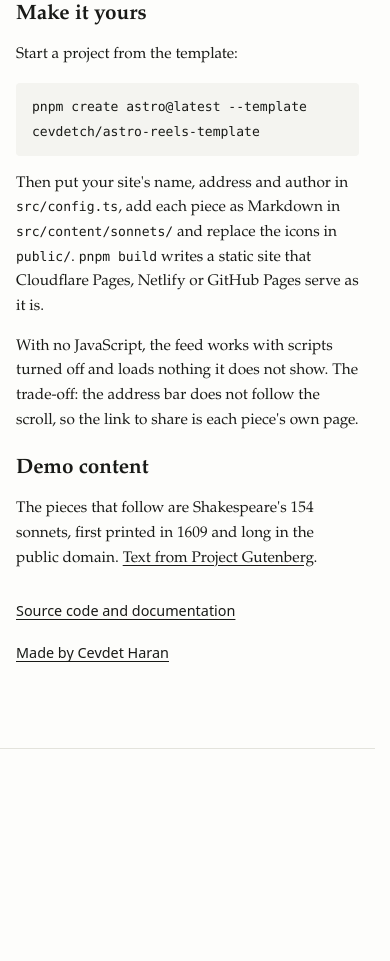
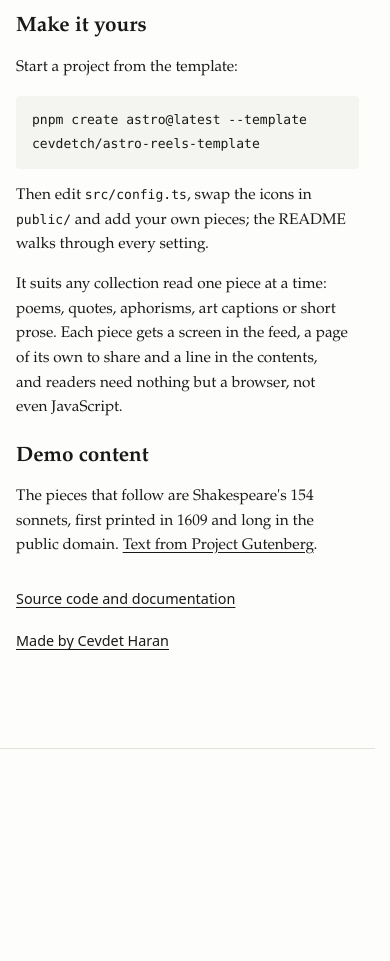
Before and after one commit to cevdetch/astro-reels-template, an Astro site: page / in a window 390 px wide. Shown: the part 940-1901 px from the top of the page. Built offline with nearby package versions, Linux system fonts and the light colour scheme; Astro itself is replaced by a stand-in of ours.

Commit message:
feat: rewrite the second welcome card around what the template is for
Make it yours now gives the command, one line on what to edit and where the README takes over, and who the template suits, instead of file paths and the address-bar trade-off (which the README states). Same length, so the indexed home page keeps its words; the card is 40px shorter on small phones.

```diff
--- a/src/components/Intro.astro
+++ b/src/components/Intro.astro
@@ -25,8 +25,8 @@ const { name, intro, credit, author, repository } = siteConfig;
     <h2 id="use-title">Make it yours</h2>
     <p>Start a project from the template:</p>
     <pre><code>pnpm create astro@latest --template <span class="nowrap">cevdetch/astro-reels-template</span></code></pre>
-    <p>Then put your site's name, address and author in <code>src/config.ts</code>, add each piece as Markdown in <code>src/content/sonnets/</code> and replace the icons in <code>public/</code>. <code>pnpm build</code> writes a static site that Cloudflare Pages, Netlify or GitHub Pages serve as it is.</p>
-    <p>With no JavaScript, the feed works with scripts turned off and loads nothing it does not show. The trade-off: the address bar does not follow the scroll, so the link to share is each piece's own page.</p>
+    <p>Then edit <code>src/config.ts</code>, swap the icons in <code>public/</code> and add your own pieces; the README walks through every setting.</p>
+    <p>It suits any collection read one piece at a time: poems, quotes, aphorisms, art captions or short prose. Each piece gets a screen in the feed, a page of its own to share and a line in the contents, and readers need nothing but a browser, not even JavaScript.</p>
     <h2 id="demo-title">Demo content</h2>
     <p>The pieces that follow are Shakespeare's 154 sonnets, first printed in 1609 and long in the public domain. {credit && <><a href={credit.href}>{credit.text}</a>.</>}</p>
     {(repository || author) && (
```
